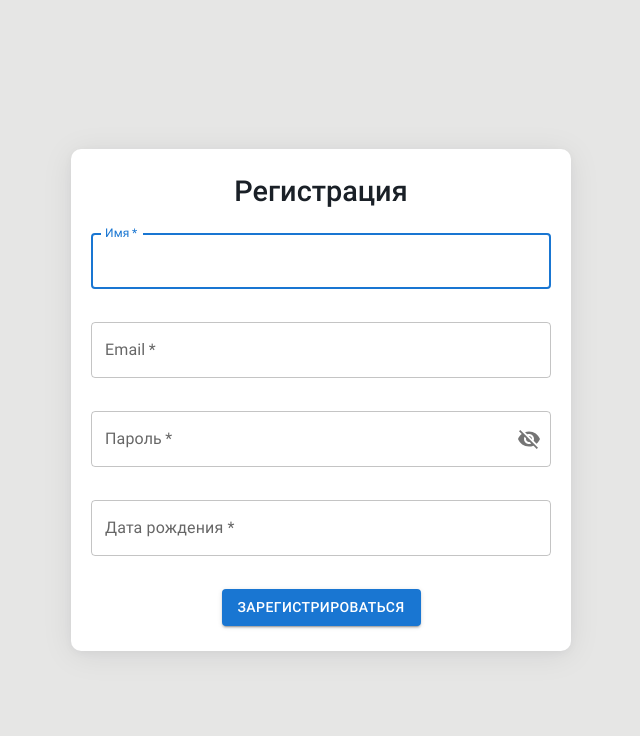
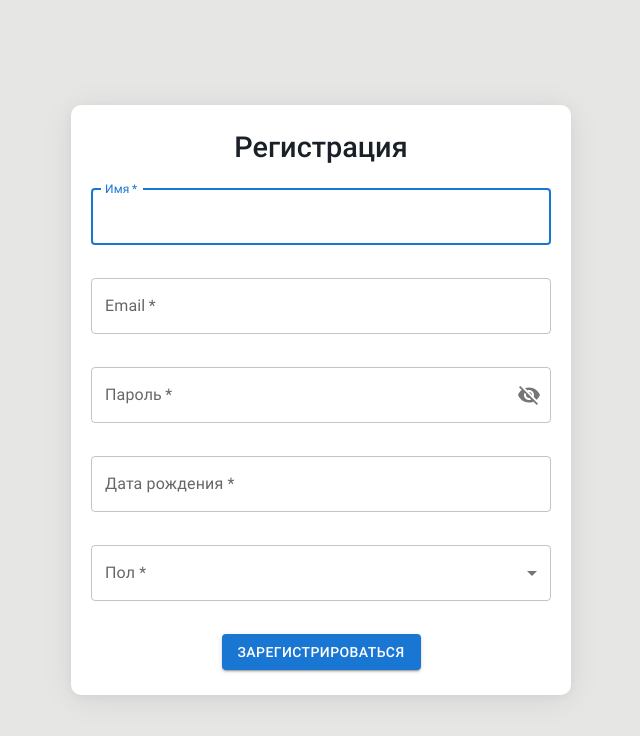
Before and after one commit to AleksandrMenshchikov/react-test, a React (Create React App) app: page / in a window 1280 px wide. Shown: the top 736 px of the page, without its empty margins (319-959 px from the left). Built offline with nearby package versions, Linux system fonts and the light colour scheme.

Commit message:
refactoring

```diff
--- a/src/components/index/Index.tsx
+++ b/src/components/index/Index.tsx
@@ -11,6 +11,9 @@ import ruLocale from 'date-fns/locale/ru';
 import { DatePicker } from '@mui/x-date-pickers/DatePicker';
 import TextField from '@mui/material/TextField';
 import { AdapterDateFns } from '@mui/x-date-pickers/AdapterDateFns';
+import InputLabel from '@mui/material/InputLabel';
+import Select from '@mui/material/Select';
+import MenuItem from '@mui/material/MenuItem';
 import { useSelector } from 'react-redux';
 import { useRef } from 'react';
 import {
@@ -23,10 +26,11 @@ import {
   setIsPasswordError,
   setIsDateOfBirthError,
   setIsShowErrors,
-  setGender,
   setImage,
   selectIndex,
   setTypeInputPassword,
+  setIsGenderError,
+  postGender,
 } from '../../redux/features/indexSlice';
 import { useAppDispatch } from '../../redux/hooks';
 
@@ -52,6 +56,7 @@ function Index() {
   const refEmail = useRef<HTMLInputElement>(null);
   const refPassword = useRef<HTMLInputElement>(null);
   const refDateOfBirth = useRef<HTMLInputElement>(null);
+  const refGender = useRef<HTMLInputElement>(null);
 
   function handleFormSubmit(evt: { preventDefault: () => void }) {
     evt.preventDefault();
@@ -68,6 +73,9 @@ function Index() {
     refDateOfBirth.current?.checkValidity()
       ? dispatch(setIsDateOfBirthError(false))
       : dispatch(setIsDateOfBirthError(true));
+    gender
+      ? dispatch(setIsGenderError(false))
+      : dispatch(setIsGenderError(true));
   }
 
   function handleNameChange(evt: {
@@ -117,6 +125,10 @@ function Index() {
 
   function handleDateOfBirthChange(value: string | object | null | Date) {
     dispatch(setDateOfBirth(value));
+  }
+
+  function handleGenderChange(evt: { target: { value: string } }) {
+    dispatch(postGender(evt.target.value));
   }
 
   return (
@@ -249,7 +261,13 @@ function Index() {
                     },
                     error: isDateOfBirthError ? true : false,
                   };
-                  return <TextField variant="outlined" {...newParams} />;
+                  return (
+                    <TextField
+                      variant="outlined"
+                      {...newParams}
+                      autoComplete="off"
+                    />
+                  );
                 }}
               />
             </LocalizationProvider>
@@ -263,7 +281,33 @@ function Index() {
               Заполните поле (дд.мм.гггг)
             </FormHelperText>
           </FormControl>
-
+          <FormControl fullWidth>
+            <InputLabel error={isGenderError} id="gender">
+              Пол *
+            </InputLabel>
+            <Select
+              required
+              ref={refGender}
+              error={isGenderError}
+              labelId="gender"
+              id="gender"
+              value={gender}
+              label="Пол"
+              onChange={handleGenderChange}
+            >
+              <MenuItem value={'male'}>Мужской</MenuItem>
+              <MenuItem value={'female'}>Женский</MenuItem>
+            </Select>
+            <FormHelperText
+              error
+              className={`${styles.errorInput} ${
+                isGenderError && styles.errorInput_active
+              }`}
+              sx={{ marginBottom: '10px' }}
+            >
+              Выберите пол
+            </FormHelperText>
+          </FormControl>
           <Button variant="contained" type="submit" className={styles.button}>
             Зарегистрироваться
           </Button>
--- a/src/redux/features/indexSlice.ts
+++ b/src/redux/features/indexSlice.ts
@@ -1,5 +1,5 @@
 import { createSlice, PayloadAction } from '@reduxjs/toolkit';
-import { RootState, AppThunk } from '../store';
+import { AppThunk, RootState } from '../store';
 
 export interface IndexState {
   name: string;
@@ -92,7 +92,6 @@ export const {
   setEmail,
   setPassword,
   setDateOfBirth,
-  setGender,
   setImage,
   setIsNameError,
   setIsEmailError,
@@ -102,8 +101,21 @@ export const {
   setIsImageError,
   setTypeInputPassword,
   setIsShowErrors,
+  setGender,
 } = indexSlice.actions;
 
 export const selectIndex = (state: RootState) => state.index;
 
+export const postGender =
+  (gender: string): AppThunk =>
+  (dispatch, getState) => {
+    dispatch(setGender(gender));
+    const currentValue = selectIndex(getState());
+    if (currentValue.isShowErrors) {
+      currentValue.gender
+        ? dispatch(setIsGenderError(false))
+        : dispatch(setIsGenderError(true));
+    }
+  };
+
 export default indexSlice.reducer;
```
